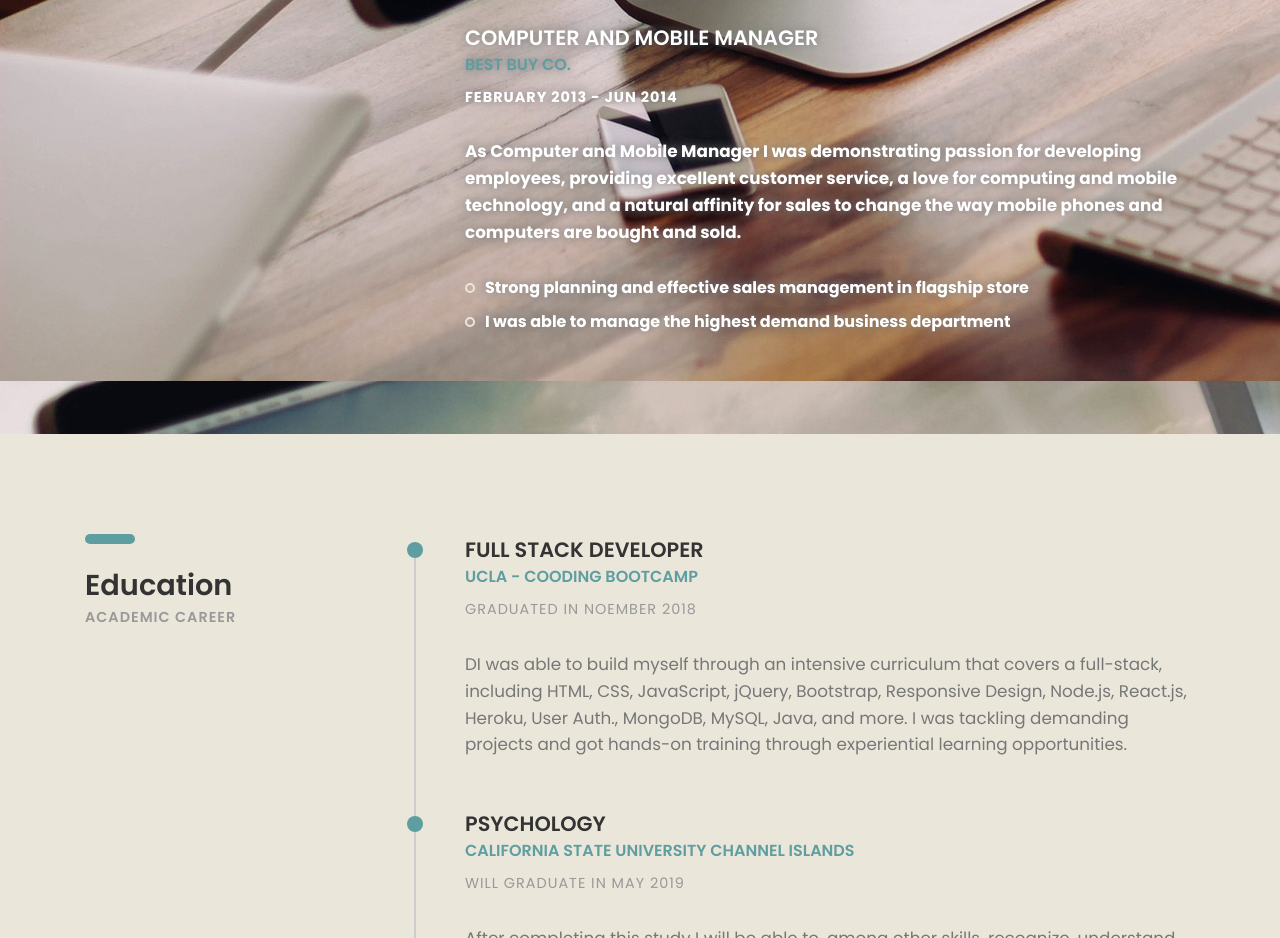
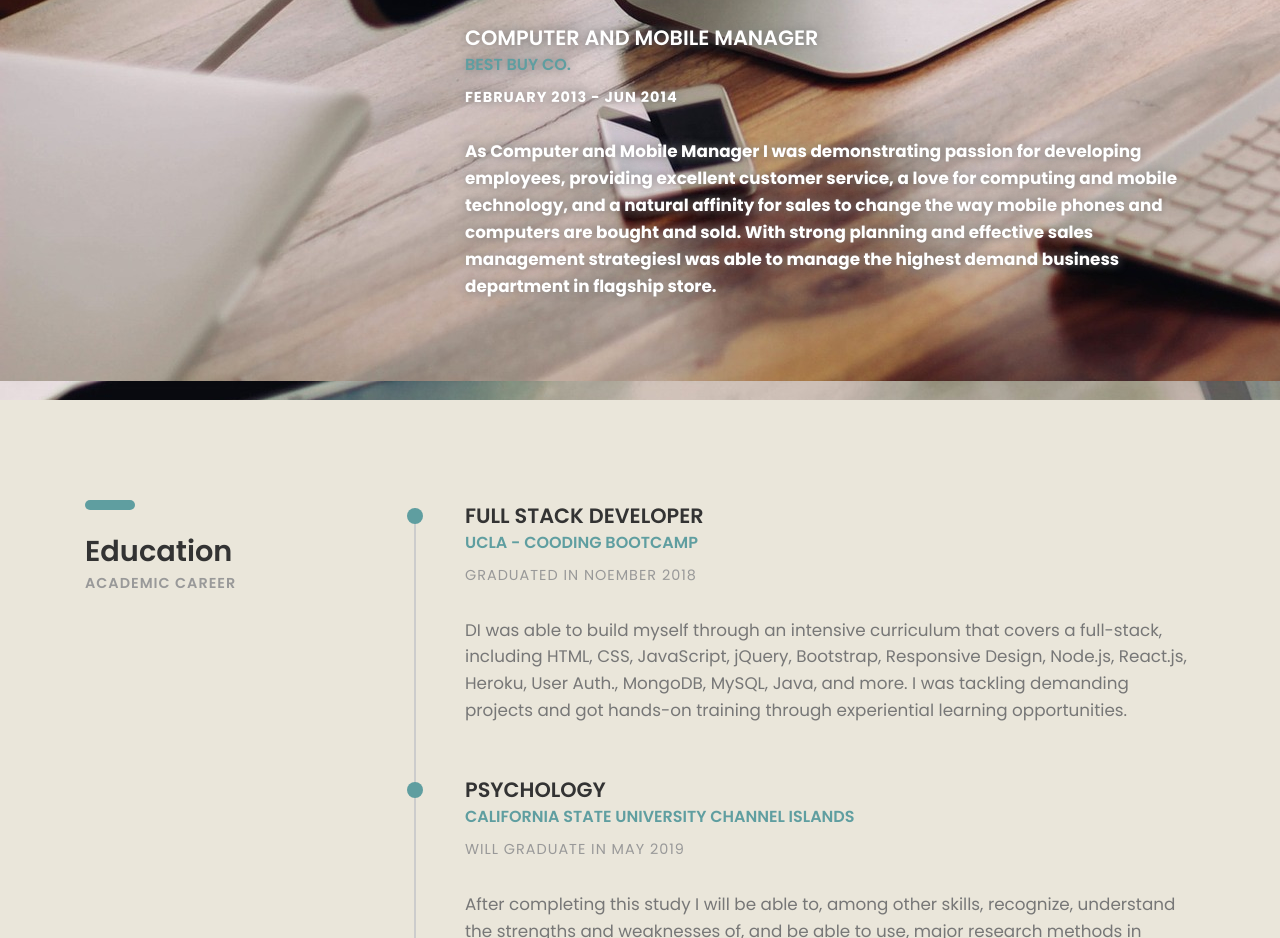
Before and after one commit to guliver109/portfolionew-github.io, a plain HTML site: page index.html in a window 1280 px wide. Shown: the part 2560-3498 px from the top of the page. Drawn offline with Linux system fonts and the light colour scheme; files whose address does not match are found by name.

Commit message:
final code

```diff
--- a/index.html
+++ b/index.html
@@ -250,14 +250,11 @@
 						<p class="font-semi-white margin-tb-30" style="text-shadow: #777 0px 0px 10px;
 						color: white;">
 							As Computer and Mobile Manager I was demonstrating passion for developing
-							employees, providing excellent customer service, a love for computing and mobile technology, and a natural
-							affinity for sales to change the way mobile phones and computers are bought and sold.
+							employees, providing excellent customer service, a love for computing and mobile technology,
+							and a natural affinity for sales to change the way mobile phones and computers are bought and sold.
+							With strong planning and effective sales management strategiesI was able to manage the highest demand
+							business department in flagship store.
 						</p>
-						<ul class="font-semi-white list margin-b-30" style="text-shadow: #777 0px 0px 10px;
-						color: white;">
-							<li>Strong planning and effective sales management in flagship store</li>
-							<li>I was able to manage the highest demand business department</li>
-						</ul>
 					</div><!-- experience -->
 				</div><!-- col-sm-8 -->
 			</div><!-- row -->
@@ -477,5 +474,5 @@
 
 	<script src="common-js/scripts.js"></script>
 
-</body>
+ </body>
 </html>
```
